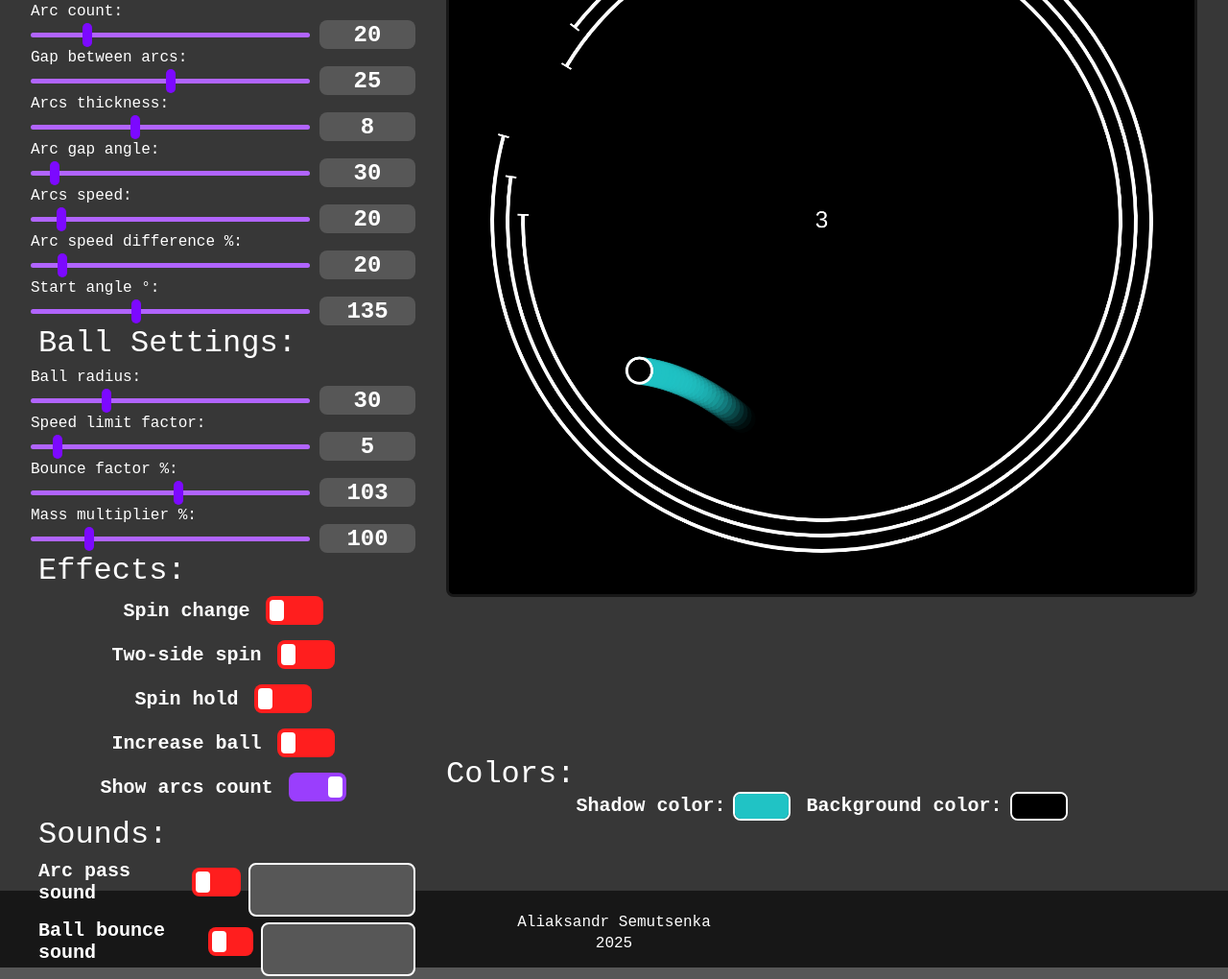
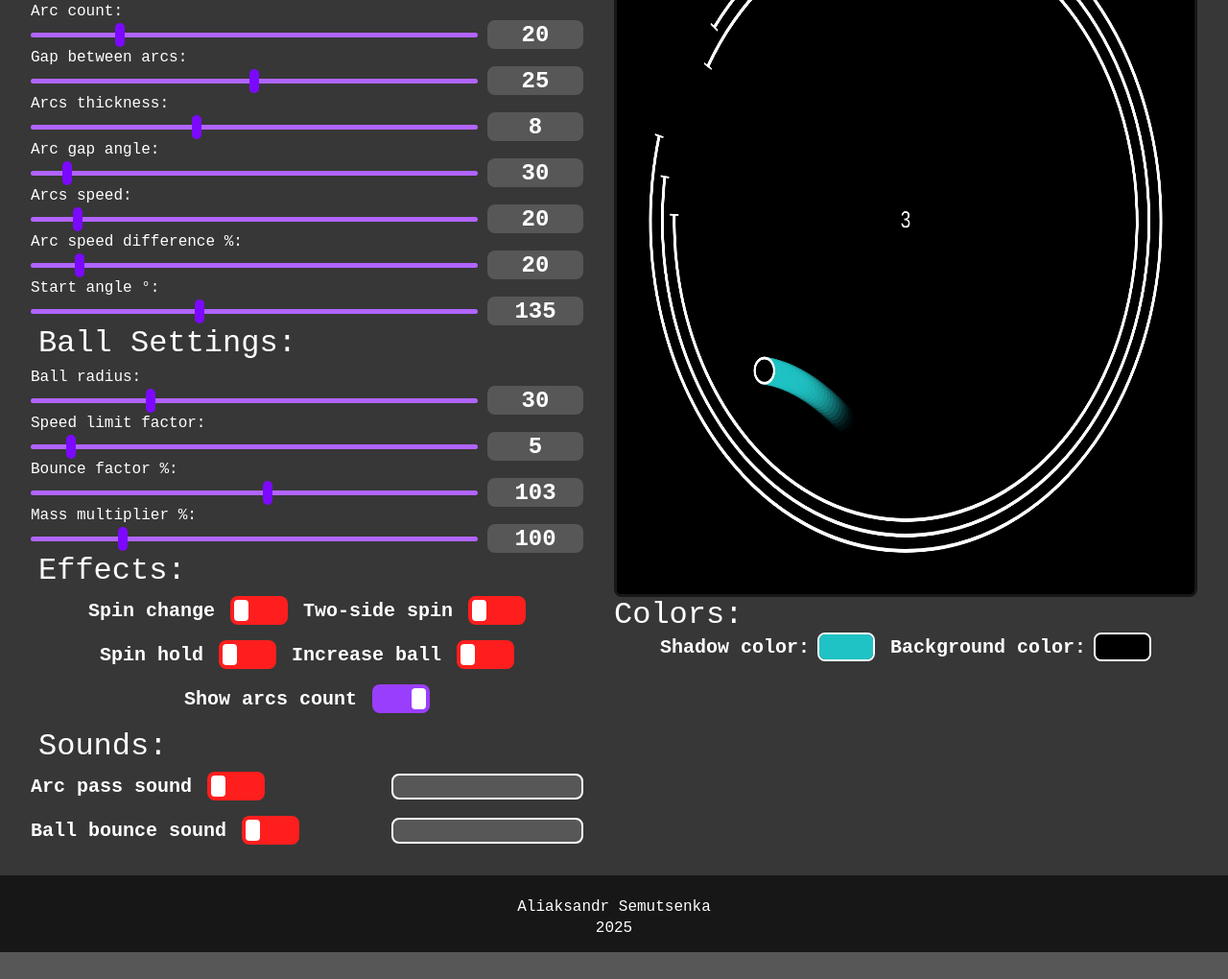
Before and after one commit to Zabrafax/adhd-trap, a plain HTML site: page index.html in a window 1280 px wide. Shown: the part 273-1293 px from the top of the page at 96% size. After the commit the page ends 1265 px from the top, so only its background shows below. Drawn offline with Linux system fonts and the light colour scheme.

Commit message:
sound switch overflow fixed, but problem with grid

```diff
--- a/css/style.css
+++ b/css/style.css
@@ -89,6 +89,7 @@ header {
 main {
     max-width: 2000px;
     min-height: calc(100vh - 5rem - 5rem);
+    height: fit-content;
     margin: 0 auto;
     padding: 2rem 0;
 
@@ -117,9 +118,11 @@ main {
 .game__container {
     display: grid;
     grid-template-columns: repeat(2, 1fr);
-    grid-template-rows: auto;
+    grid-template-rows: min-content;
     grid-column-gap: 0;
     grid-row-gap: 0;
+
+    grid-auto-flow: row dense;
 }
 
 .settings__container {
@@ -172,11 +175,21 @@ main {
     flex-wrap: wrap;
 }
 
-.switch__wrapper {
+.switch__container .switch__wrapper {
     width: fit-content;
     height: fit-content;
     padding: 0 0.5rem;
     margin-bottom: 1rem;
+
+    display: flex;
+    flex-direction: row;
+    justify-content: center;
+    align-items: center;
+}
+
+.switch__dropzone__container .switch__wrapper {
+    width: fit-content;
+    height: fit-content;
 
     display: flex;
     flex-direction: row;
@@ -194,9 +207,13 @@ main {
     align-items: center;
 }
 
+.switch__dropzone__container:not(:last-child) {
+    margin-bottom: 1rem;
+}
+
 .canvas__container {
-    grid-area: 1 / 2 / 2 / 3;
-    aspect-ratio: 1 / 1;
+    grid-area: 1 / 2 / auto / 3;
+    height: auto;
 
     display: flex;
     justify-content: center;
@@ -216,9 +233,12 @@ main {
 }
 
 .appearance__container {
-    grid-area: 2 / 2 / 3 / 3;
+    grid-column: 2 / 3;
+    grid-row: auto;
 
-    padding-top: 1rem;
+    /*padding-top: 1rem;*/
+    padding-top: 0 !important;
+    margin-top: 0 !important;
 }
 
 .color__container {
```
